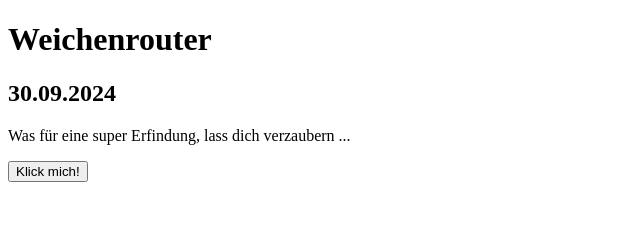
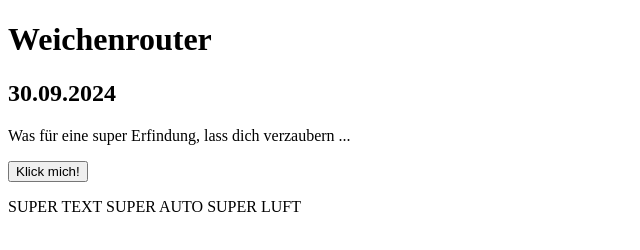
Before and after one commit to Chilipapa/weichenrouter2, a plain HTML site: page index.html in a window 1280 px wide. Shown: the whole page, without its empty margins (0-640 px from the left). Drawn offline with Linux system fonts and the light colour scheme.

Commit message:
weiss nicht was

```diff
--- a/index.html
+++ b/index.html
@@ -4,13 +4,21 @@
     <meta charset="UTF-8">
     <meta name="viewport" content="width=device-width, initial-scale=1.0">
     <title>Weichenrouter</title>
+
+
 </head>
 <body>
     <h1>Weichenrouter</h1>
     <h2>30.09.2024</h2>
     <p>Was für eine super Erfindung, lass dich verzaubern ...</p>
+
     <button onclick="zeigeNachricht()">Klick mich!</button>
-    <!-- JavaScript-Datei einbinden -->
-    <script src="script.js"></script>
+
+	<p id = "xyz_id"></p>
+
+
+
+	<!-- JavaScript-Datei einbinden -->
+	<script src="script.js"></script>
 </body>
 </html>
--- a/script.js
+++ b/script.js
@@ -1,4 +1,7 @@
+document.getElementById("xyz_id").innerHTML = "SUPER TEXT SUPER AUTO SUPER LUFT"
+
+
+
 function zeigeNachricht() {
     alert("Hallo aus der externen JavaScript-Datei!");
-
 }
```
